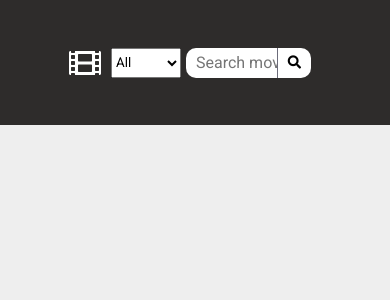
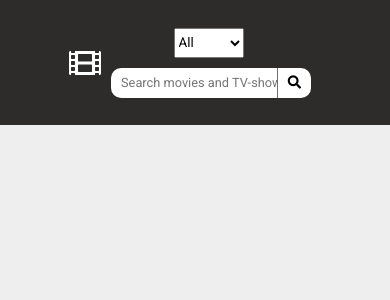
Before and after one commit to villejussila/movie-app, a React (Create React App) app in the folder client/: page /search in a window 390 px wide. Shown: the top 300 px of the page. Built offline with nearby package versions, Linux system fonts and the light colour scheme.

Commit message:
add loading text, improve responsiveness

```diff
--- a/client/src/components/ResultList.js
+++ b/client/src/components/ResultList.js
@@ -15,9 +15,12 @@ function ResultList({
 }) {
   return (
     <div className="results">
-      {fetchError.isError
-        ? `Something went wrong! ${fetchError.errorMsg}`
-        : searchResults.map((result) => {
+      {searchLoading ? (
+        <p>Loading...</p>
+      ) : fetchError.isError ? (
+        `Something went wrong! ${fetchError.errorMsg}`
+      ) : (
+        searchResults.map((result) => {
           return (
             <Result
               key={result.imdbID}
@@ -28,7 +31,8 @@ function ResultList({
               onClick={onClick}
             />
           );
-          })}
+        })
+      )}
       {infoResults ? (
         <ResultModal
           key={infoResults.imdbID}
--- a/client/src/index.css
+++ b/client/src/index.css
@@ -180,6 +180,24 @@ a {
   a {
     text-decoration: none;
   }
+  .search-wrapper {
+    flex-direction: column;
+    justify-content: center;
+    align-items: center;
+  }
+  .search-element {
+    margin-top: 10px;
+  }
+  .search-bar {
+    width: 100%;
+  }
+  #search-input {
+    font-size: 0.8rem;
+  }
+  .nav-bar {
+    justify-content: center;
+    align-items: center;
+  }
 }
 @media only screen and (orientation: landscape) and (min-device-width: 360px) and (max-device-width: 720px) {
   .logo {
```
Lines whose indentation alone changed are shown as unchanged.
